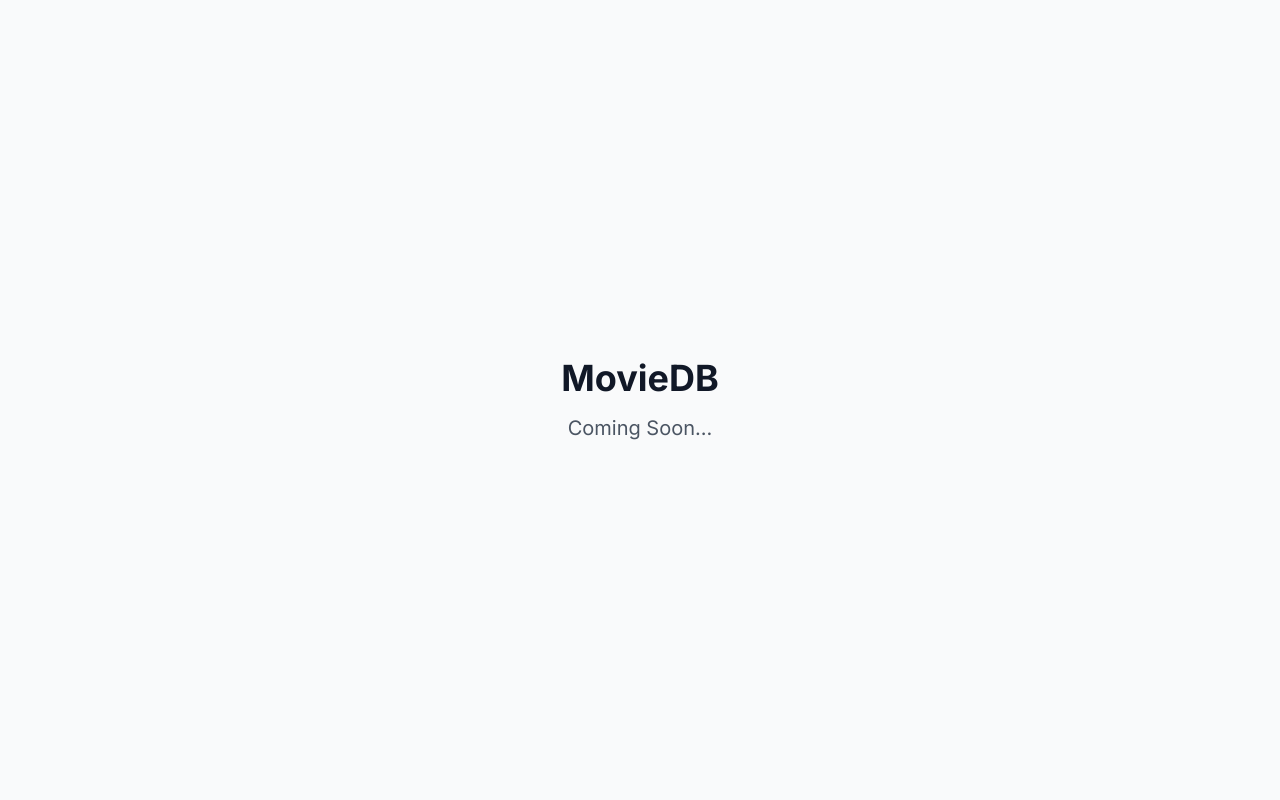
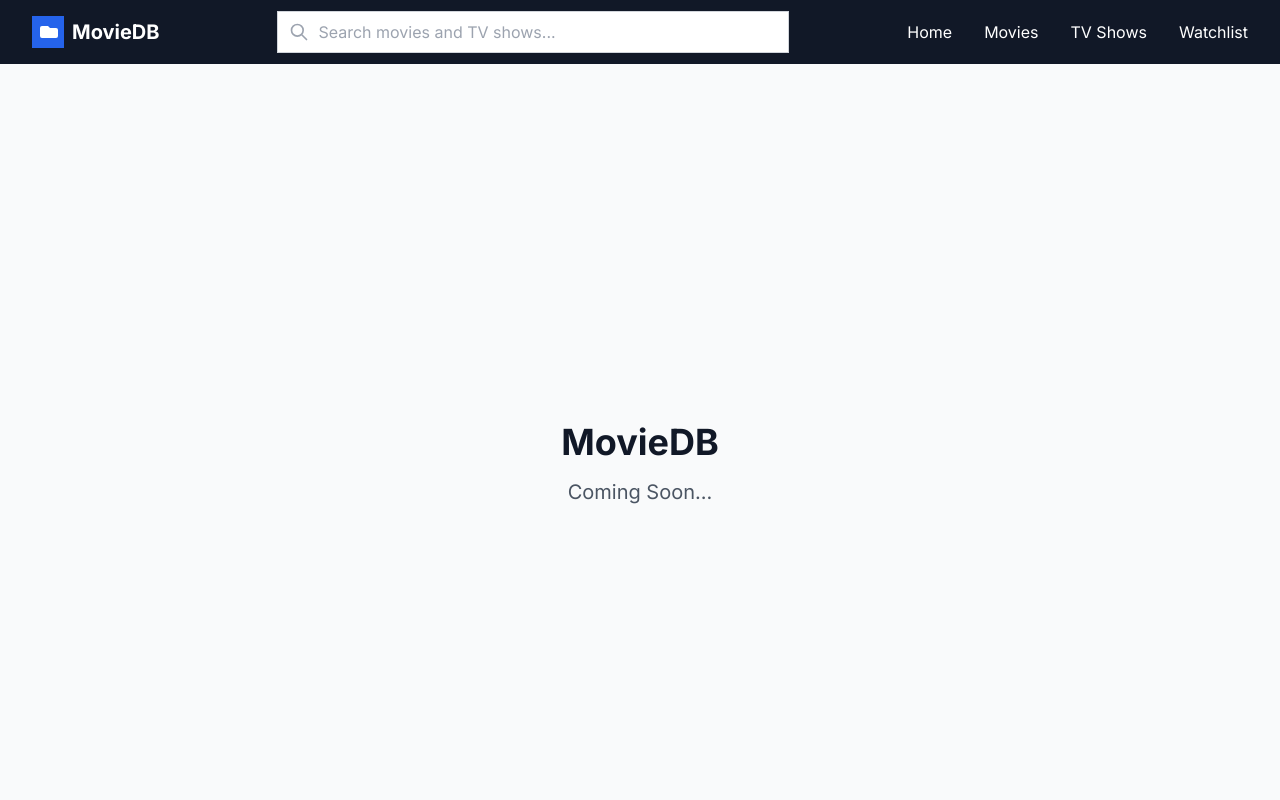
Before and after one commit to somotto/Movie_TV-Show-Discovery, a Next.js app: page / in a window 1280 px wide. Shown: the top 800 px of the page. Built offline with nearby package versions, Linux system fonts and the light colour scheme.

Commit message:
Wrap application in WatchlistProvider and MainLayout for improved context management and layout structure

```diff
--- a/app/layout.jsx
+++ b/app/layout.jsx
@@ -1,4 +1,6 @@
 import { Inter } from "next/font/google"
+import { WatchlistProvider } from "../src/contexts/WatchlistContext"
+import MainLayout from "../src/components/layout/MainLayout"
 import "./globals.css"
 
 const inter = Inter({ subsets: ["latin"] })
@@ -12,7 +14,11 @@ export const metadata = {
 export default function RootLayout({ children }) {
     return (
         <html lang="en">
-            <body className={inter.className}>{children}</body>
+            <body className={inter.className}>
+                <WatchlistProvider>
+                    <MainLayout>{children}</MainLayout>
+                </WatchlistProvider>
+            </body>
         </html>
     )
 }
```
